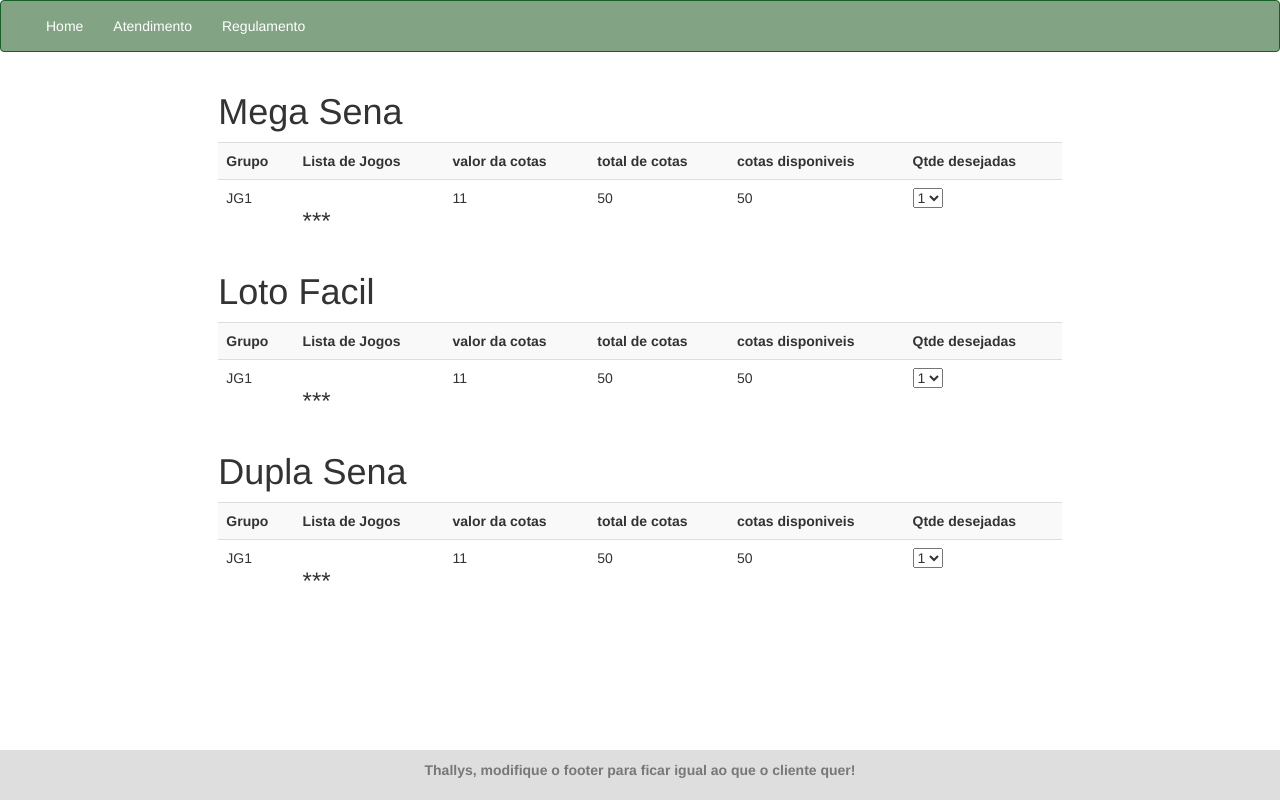
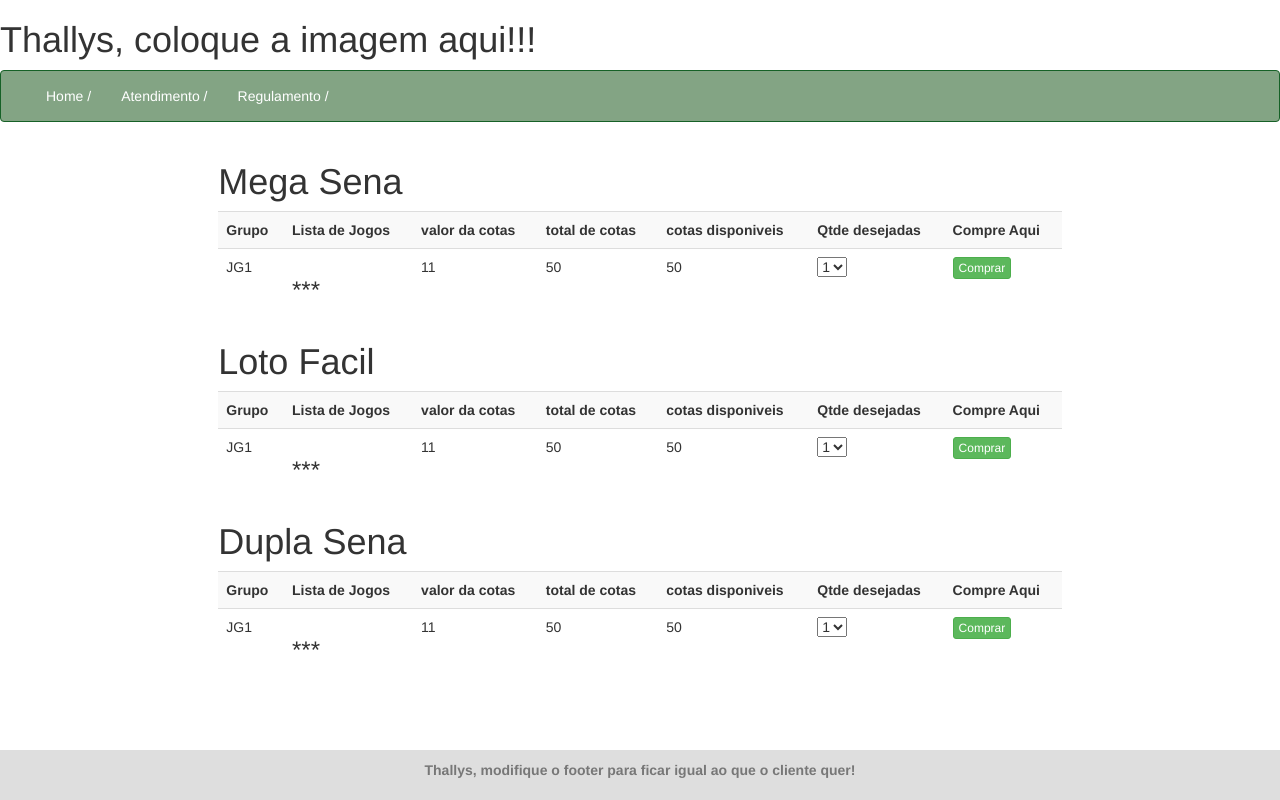
Before and after one commit to xulipaxulepa/amigosdasorte, a CodeIgniter app: page /database/ in a window 1280 px wide. Run offline with CodeIgniter, Linux system fonts and the light colour scheme; data comes from the database, SQL or seed files in the repository; some libraries are stand-ins or nearby versions.

Commit message:
inserção do qtde desejadas e o botão de compra!

```diff
--- a/application/views/componentesFixos/header.php
+++ b/application/views/componentesFixos/header.php
@@ -16,5 +16,6 @@
 
     <title> <?php echo $titulo ?></title>
 
+<h1>Thallys, coloque a imagem aqui!!!</h1>
 </head>
 <body>
--- a/application/views/componentesFixos/menubar.php
+++ b/application/views/componentesFixos/menubar.php
@@ -21,9 +21,9 @@
 
                 <li><a href="<?php echo base_url("usuario/logout")?>">Sair</a></li>
                 <?php } else { ?>
-                    <li><a href = "<?php echo base_url(""); ?>"> Home </a></li>
-                    <li><a href = "<?php echo base_url("pagina/Atendimento"); ?>"> Atendimento </a></li>
-                    <li><a href = "<?php echo base_url("Pagina/Regulamento"); ?>"> Regulamento </a></li>
+                    <li><a href = "<?php echo base_url(""); ?>"> Home /</a></li>
+                    <li><a href = "<?php echo base_url("pagina/Atendimento"); ?>"> Atendimento /</a></li>
+                    <li><a href = "<?php echo base_url("Pagina/Regulamento"); ?>"> Regulamento /</a></li>
                 <?php } ?>
             </ul>
 
--- a/application/views/paginasStaticas/inicio.php
+++ b/application/views/paginasStaticas/inicio.php
@@ -12,6 +12,7 @@
                 <th>total de cotas</th>
                 <th>cotas disponiveis</th>
                 <th>Qtde desejadas</th>
+                <th>Compre Aqui</th>
             </tr>
             <?php
             foreach ($bolao->result() as $boloes) {
@@ -40,7 +41,9 @@
   <option value="4">4</option>
 </select>';
                     echo '</td>';
-
+                    echo '<td>';
+        echo '<a href="" class="btn btn-success btn-xs" role="button"> Comprar </a>';
+        echo '</td>';
                     echo '</tr>';
 
                 endif;
@@ -58,6 +61,7 @@
                 <th>total de cotas</th>
                 <th>cotas disponiveis</th>
                 <th>Qtde desejadas</th>
+                <th>Compre Aqui</th>
 
             </tr>
             <?php
@@ -87,6 +91,9 @@
   <option value="4">4</option>
 </select>';
                     echo '</td>';
+                    echo '<td>';
+        echo '<a href="" class="btn btn-success btn-xs" role="button"> Comprar </a>';
+        echo '</td>';
                     echo '</tr>';
                 endif;
             }
@@ -103,6 +110,7 @@
                 <th>total de cotas</th>
                 <th>cotas disponiveis</th>
                 <th>Qtde desejadas</th>
+                <th>Compre Aqui</th>
 
             </tr>
 <?php
@@ -132,6 +140,9 @@
   <option value="4">4</option>
 </select>';
                     echo '</td>';
+                    echo '<td>';
+        echo '<a href="" class="btn btn-success btn-xs" role="button"> Comprar </a>';
+        echo '</td>';
         echo '</tr>';
     endif;
 }
```
